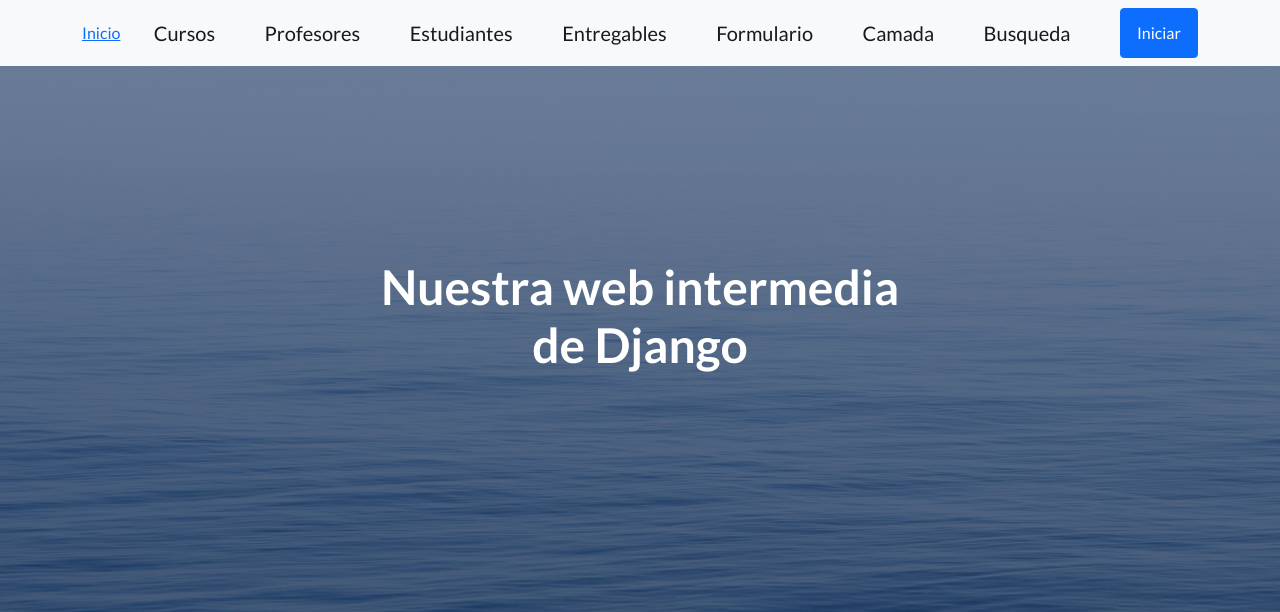
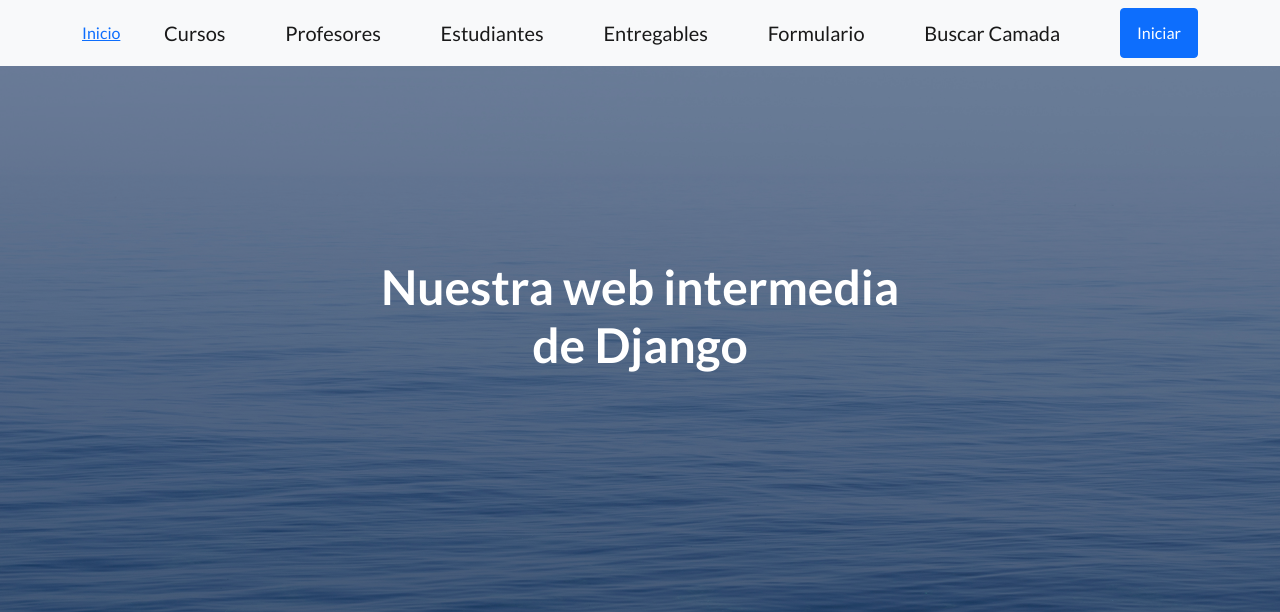
Before and after one commit to Lelo88/PlataformaCoder, a Django app: template AppCoder/templates/padre.html in a window 1280 px wide. Shown: the top 612 px of the page. Run offline with Django 3.2, Linux system fonts and the light colour scheme; the template is opened without the code that fills it, so the values that code supplies are empty; some libraries are stand-ins or nearby versions.

Commit message:
modificacion en el template padre

```diff
--- a/AppCoder/templates/padre.html
+++ b/AppCoder/templates/padre.html
@@ -26,8 +26,7 @@
                 <a class="navbar-brand" href="{% url 'Estudiantes' %}">Estudiantes</a>
                 <a class="navbar-brand" href="{% url 'Entregables' %}">Entregables</a>
                 <a class="navbar-brand" href="{% url 'CursoFormulario' %}">Formulario</a>
-                <a class="navbar-brand" href="{% url 'busqueda_camada' %}">Camada</a>
-                <a class="navbar-brand" href="{% url 'buscar' %}">Busqueda</a>
+                <a class="navbar-brand" href="{% url 'busqueda_camada' %}">Buscar Camada</a>
                 <a class="btn btn-primary" href="#signup">Iniciar</a>
             </div>
         </nav>
```
